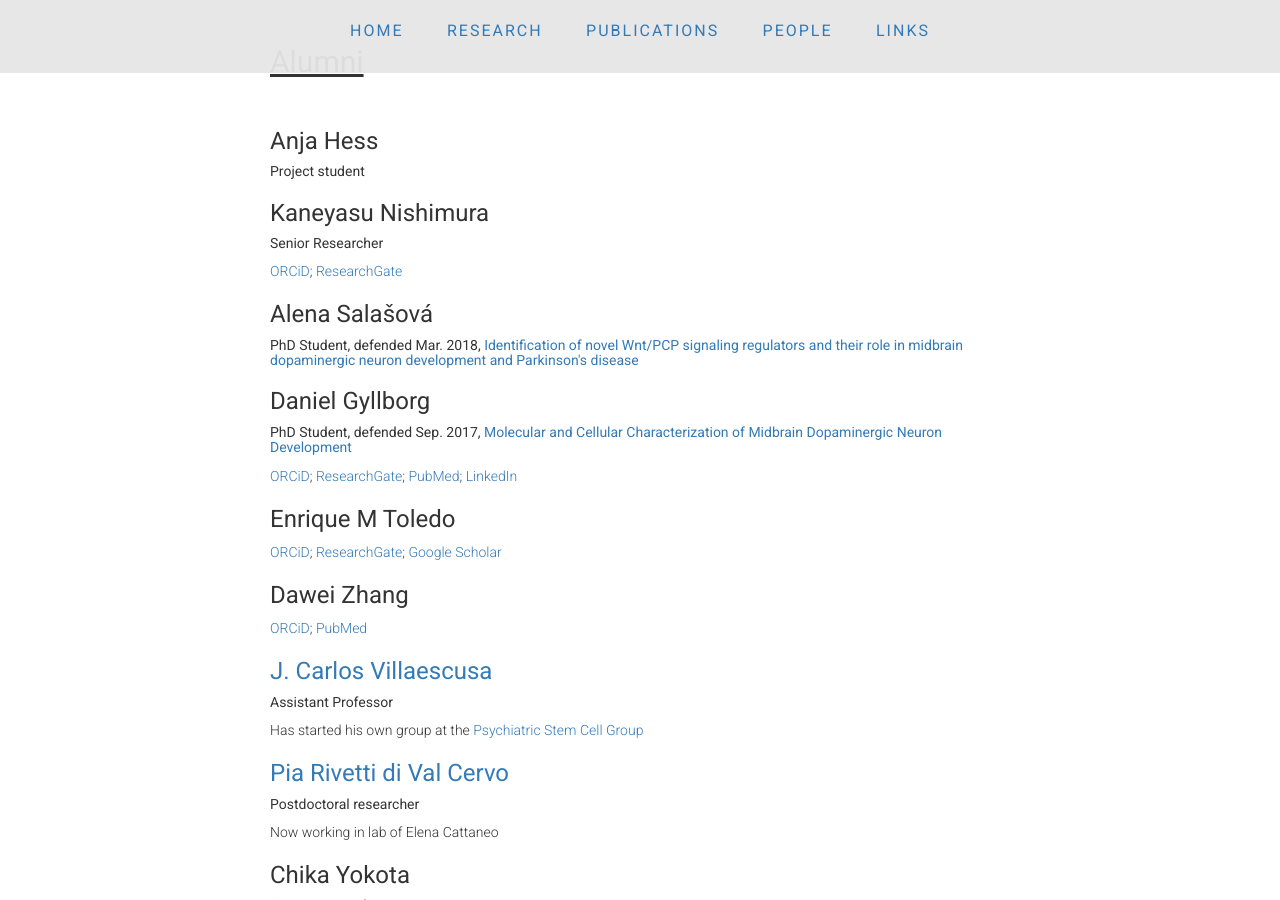
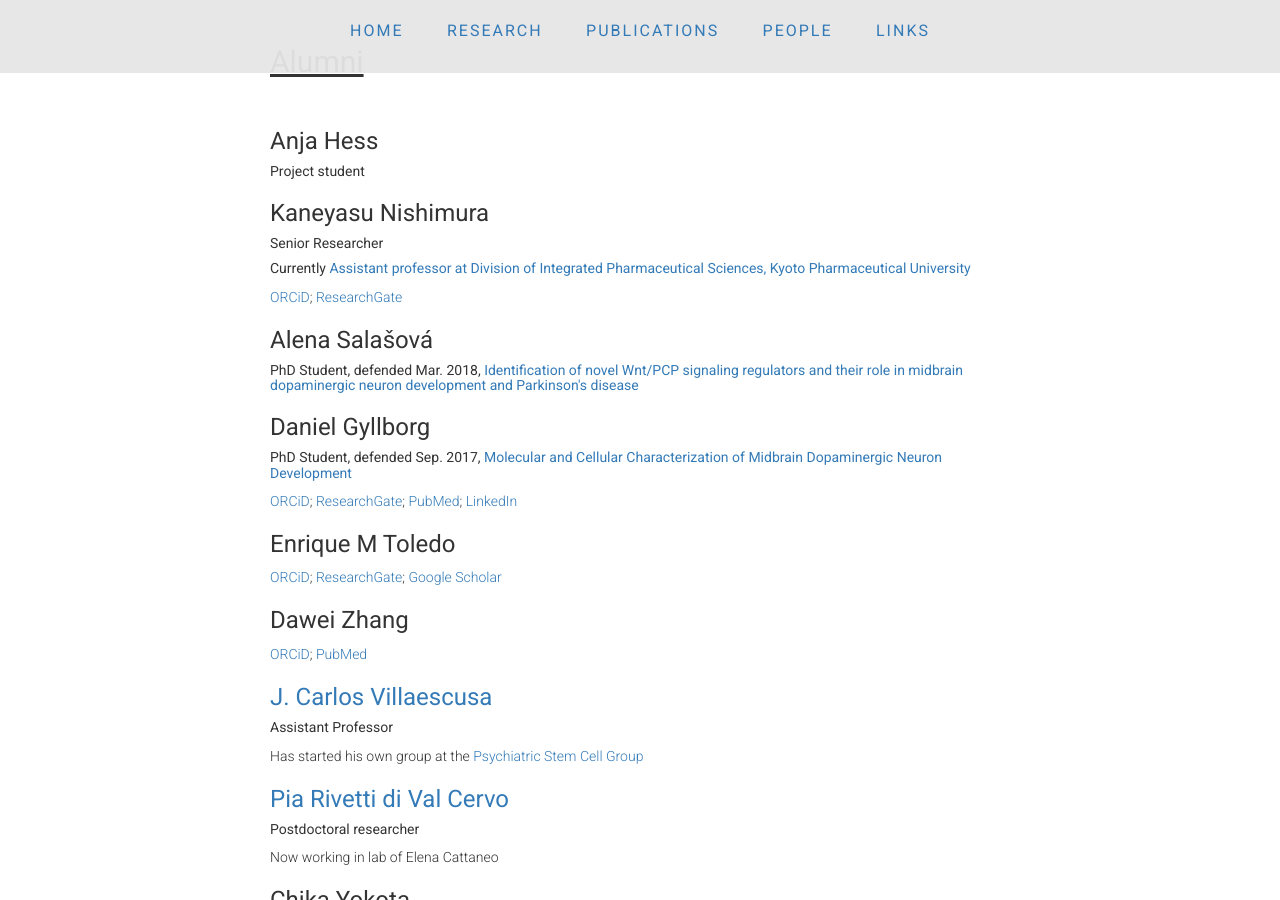
Before and after one commit to ArenasLab/arenaslab.github.io, a Jekyll site: the page people/index.html, which Jekyll copies as it is, in a window 1280 px wide and 900 px high, scrolled down 1591 px. Built offline with Jekyll 4.4.1, drawn with Linux system fonts in a browser that asks for light colours.

Commit message:
Update index.html

```diff
--- a/people/index.html
+++ b/people/index.html
@@ -172,6 +172,8 @@
 
 	<h3>Kaneyasu Nishimura</h3>
           <h5>Senior Researcher</h5>
+	<h5>Currently <a href="https://www.kyoto-phu.ac.jp/english/education_research/laboratory/?c=laboratory_view&pk=42">Assistant professor at Division of Integrated Pharmaceutical Sciences,
+Kyoto Pharmaceutical University</a></h5>
 	<a href="http://orcid.org/0000-0002-5582-3341">ORCiD</a>; <a href=""https://www.researchgate.net/profile/Kaneyasu_Nishimura?ev=hdr_xprf">ResearchGate</a>
             <p></p>
 
```
